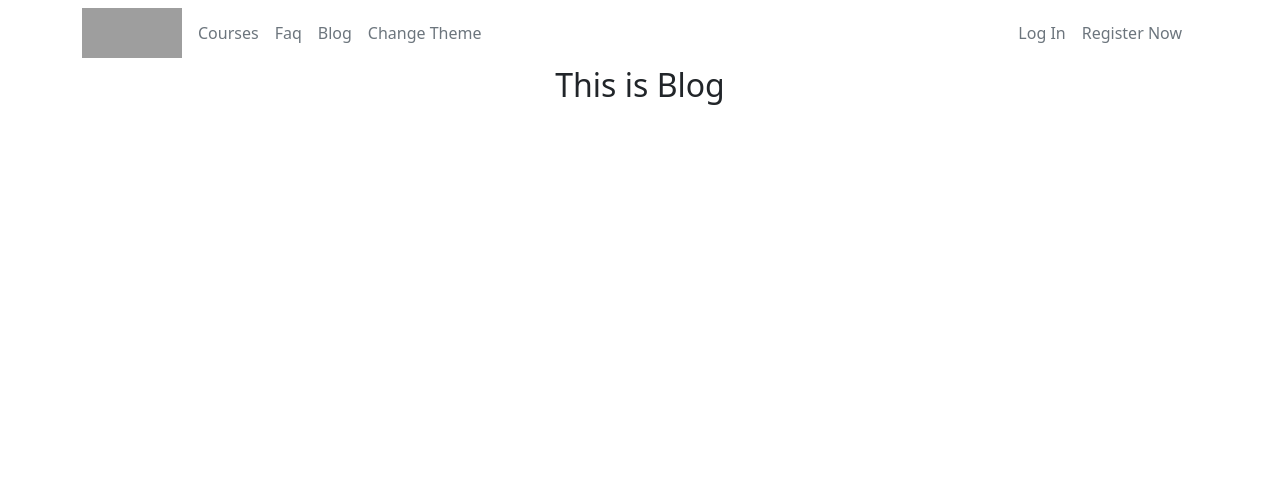
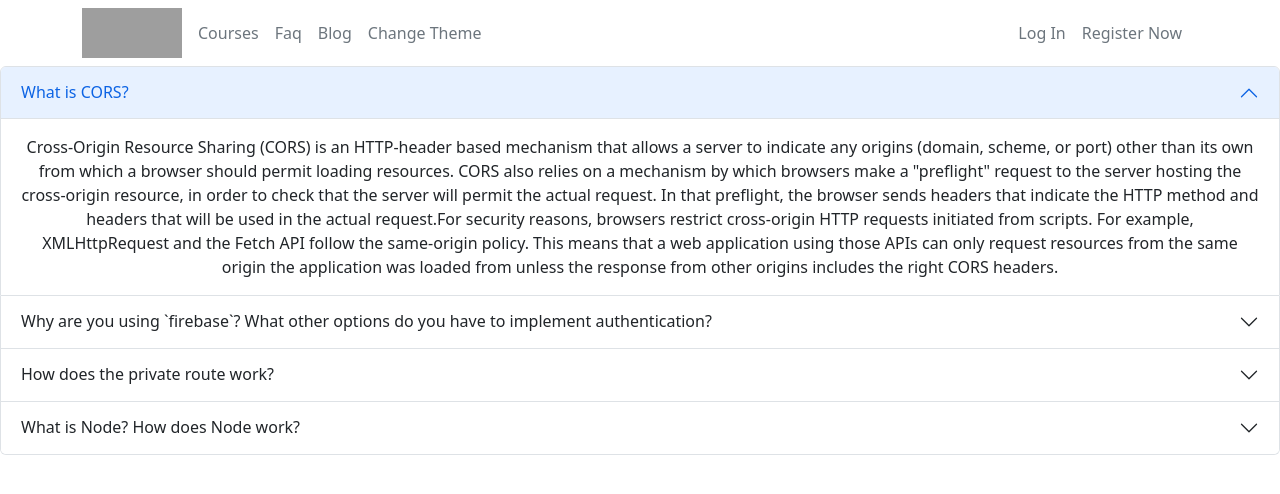
Before and after one commit to marufccs/my-lingua, a React (Create React App) app: page /blog in a window 1280 px wide. Shown: the top 494 px of the page. Built offline with nearby package versions, Linux system fonts and the light colour scheme; no server answers; grey boxes are pictures that could not be loaded.

Commit message:
final-touch

```diff
--- a/src/Blog/Blog.js
+++ b/src/Blog/Blog.js
@@ -1,10 +1,42 @@
 import React from 'react';
+import { Accordion } from 'react-bootstrap';
 
 const Blog = () => {
     return (
-        <div>
-            <h2>This is Blog</h2>
-        </div>
+        <Accordion defaultActiveKey="0">
+      <Accordion.Item eventKey="0">
+        <Accordion.Header>What is CORS?</Accordion.Header>
+        <Accordion.Body>
+        Cross-Origin Resource Sharing (CORS) is an HTTP-header based mechanism that allows a server to indicate any origins (domain, scheme, or port) other than its own from which a browser should permit loading resources. CORS also relies on a mechanism by which browsers make a "preflight" request to the server hosting the cross-origin resource, in order to check that the server will permit the actual request. In that preflight, the browser sends headers that indicate the HTTP method and headers that will be used in the actual request.For security reasons, browsers restrict cross-origin HTTP requests initiated from scripts. For example, XMLHttpRequest and the Fetch API follow the same-origin policy. This means that a web application using those APIs can only request resources from the same origin the application was loaded from unless the response from other origins includes the right CORS headers.
+        </Accordion.Body>
+      </Accordion.Item>
+      <Accordion.Item eventKey="1">
+        <Accordion.Header>Why are you using `firebase`? What other options do you have to implement authentication?</Accordion.Header>
+        <Accordion.Body>
+        It's easy to start a project with Firebase or add a Firebase to your project. It allows real-time database connection, which means multiple users can see the changes in the data when the data gets created or edited. Data transmission is handled with web sockets so you don't have to send requests to get new data, you only need to subscribe once.
+The same applies for file storage. Quick setup authentication via the major providers (Google, Twitter, Facebook, GitHub). Https by default - secure http traffic without setting up certificates. Any static html/javascript content can be hosted.
+<p>
+    The other options beside firebase are: Back4App, BackEndLess, Kuzzle, Pubnub etc
+</p>
+        </Accordion.Body>
+      </Accordion.Item>
+      <Accordion.Item eventKey="2">
+        <Accordion.Header>How does the private route work?</Accordion.Header>
+        <Accordion.Body>
+        The private route component is similar to the public route, the only change is that redirect URL and authenticate condition.
+
+If the user is not authenticated he will be redirected to the login page and the user can only access the authenticated routes If he is authenticated (Logged in).
+        </Accordion.Body>
+      </Accordion.Item>
+      <Accordion.Item eventKey="3">
+        <Accordion.Header>What is Node? How does Node work?</Accordion.Header>
+        <Accordion.Body>
+        Node.js is an open-source backend javascript runtime environment. It is a used as backend service where javascript works on the server-side of the application. This way javascript is used on both frontend and backend. Node.js runs on chrome v8 engine which converts javascript code into machine code, it is highly scalable, lightweight, fast, and data-intensive.
+
+Working of Node.js: Node.js accepts the request from the clients and sends the response, while working with the request node.js handles them with a single thread. To operate I/O operations or requests node.js use the concept of threads. Thread is a sequence of instructions that the server needs to perform. It runs parallel on the server to provide the information to multiple clients. Node.js is an event loop single-threaded language. It can handle concurrent requests with a single thread without blocking it for one request.
+        </Accordion.Body>
+      </Accordion.Item>
+    </Accordion>
     );
 };
 
--- a/src/Checkout/Checkout.js
+++ b/src/Checkout/Checkout.js
@@ -6,11 +6,12 @@ import './Checkout.css'
 const Checkout = () => {
     const { user} = useContext(AuthContext);
  const data = useLoaderData();
-const {title} = data;
+const {title, img} = data;
     return (
        <div>
         <h1 className='text-success mt-5 pt-5'>Congratulations {user?.displayName}!!</h1>
         <h3>You finally got the premium access of the {title} course!</h3>
+        <img src={img} alt="" />
        </div>
     );
 };
```
